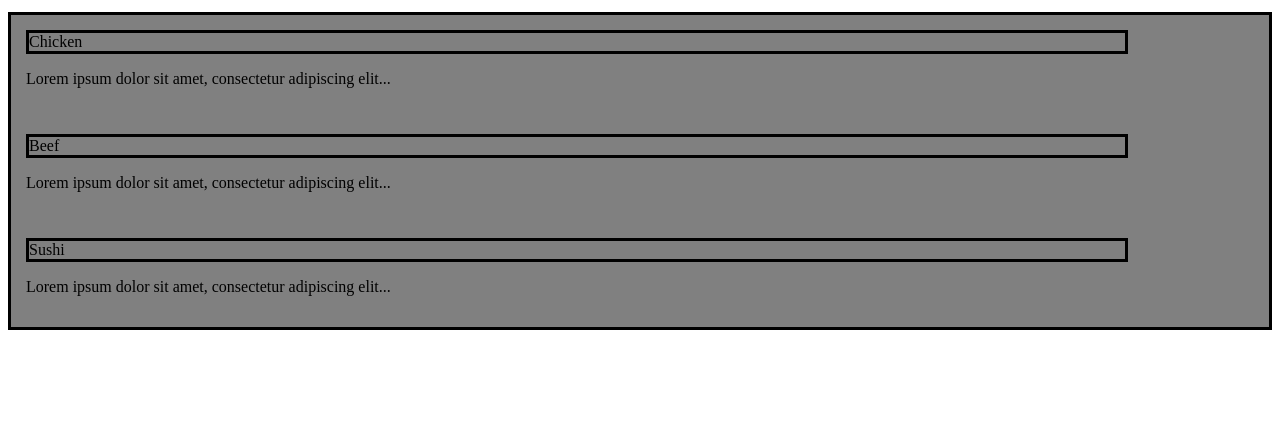
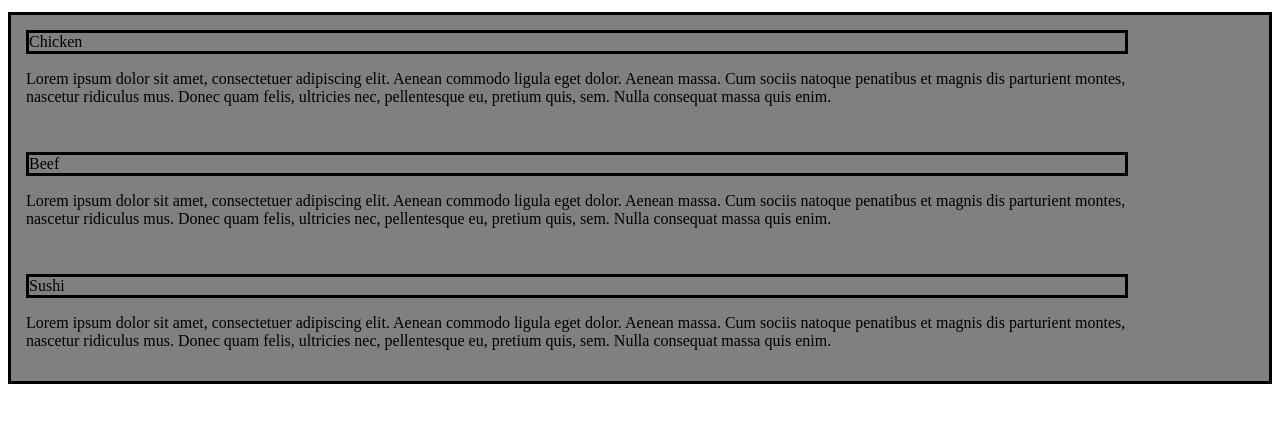
Before and after one commit to mark-ligon/coursera-test, a plain HTML site: page index.html in a window 1280 px wide. Shown: the part 95-518 px from the top of the page. Drawn offline with Linux system fonts and the light colour scheme.

Commit message:
Update index.html

```diff
--- a/index.html
+++ b/index.html
@@ -13,15 +13,15 @@
     <div class="menu">
         <section class="menu-item chicken">
             <div class="title">Chicken</div>
-            <p>Lorem ipsum dolor sit amet, consectetur adipiscing elit...</p>
+            <p>Lorem ipsum dolor sit amet, consectetuer adipiscing elit. Aenean commodo ligula eget dolor. Aenean massa. Cum sociis natoque penatibus et magnis dis parturient montes, nascetur ridiculus mus. Donec quam felis, ultricies nec, pellentesque eu, pretium quis, sem. Nulla consequat massa quis enim.</p>
         </section>
         <section class="menu-item beef">
             <div class="title">Beef</div>
-            <p>Lorem ipsum dolor sit amet, consectetur adipiscing elit...</p>
+            <p>Lorem ipsum dolor sit amet, consectetuer adipiscing elit. Aenean commodo ligula eget dolor. Aenean massa. Cum sociis natoque penatibus et magnis dis parturient montes, nascetur ridiculus mus. Donec quam felis, ultricies nec, pellentesque eu, pretium quis, sem. Nulla consequat massa quis enim.</p>
         </section>
         <section class="menu-item sushi">
             <div class="title">Sushi</div>
-            <p>Lorem ipsum dolor sit amet, consectetur adipiscing elit...</p>
+            <p>Lorem ipsum dolor sit amet, consectetuer adipiscing elit. Aenean commodo ligula eget dolor. Aenean massa. Cum sociis natoque penatibus et magnis dis parturient montes, nascetur ridiculus mus. Donec quam felis, ultricies nec, pellentesque eu, pretium quis, sem. Nulla consequat massa quis enim.</p>
         </section>
     </div>
 </body>
```
